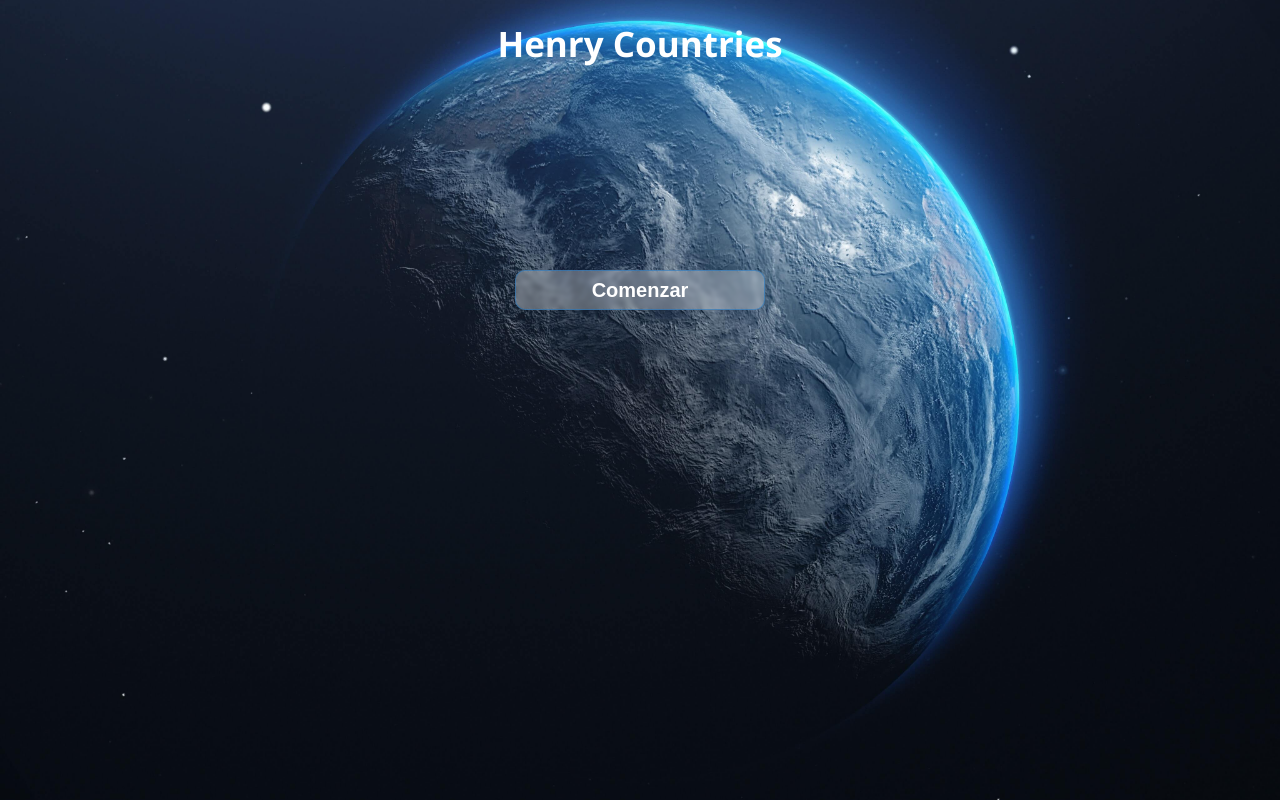
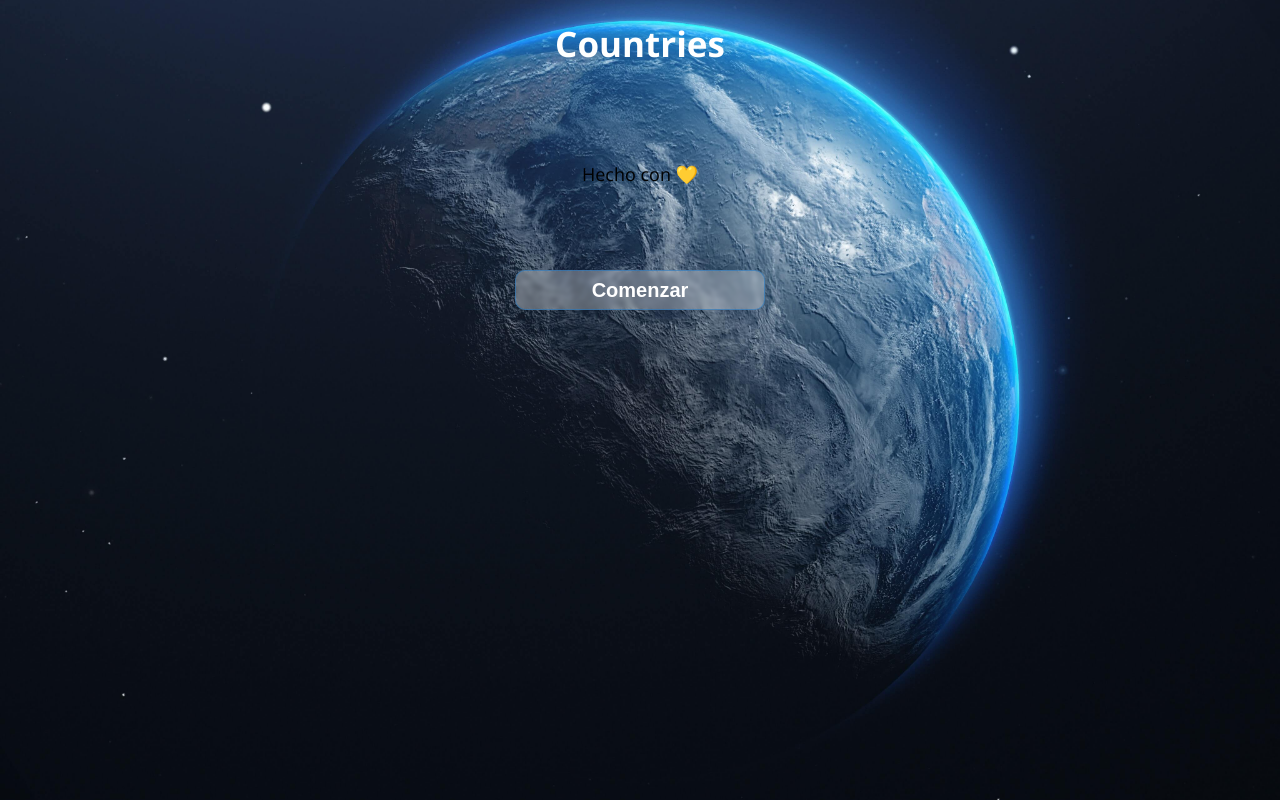
Before and after one commit to ManuMxrales/PI-Countries, a React (Create React App) app in the folder client/: page / in a window 1280 px wide. Built offline with nearby package versions, Linux system fonts and the light colour scheme.

Commit message:
Cambio en la Pagina Principal

```diff
--- a/client/src/components/Inicial.jsx
+++ b/client/src/components/Inicial.jsx
@@ -5,7 +5,8 @@ import { Link } from 'react-router-dom';
 export const Inicial = () => {
   return (
     <div className={s.pagina_inicial}>
-        <h1 className={s.pagina_inicial_title}>Henry Countries</h1>
+        <h1 className={s.pagina_inicial_title}>Countries</h1>
+        <p>Hecho con  &#128155;</p>
         <Link to={"/ruta-principal"}>
         <button className={s.pagina_inicial_btn}>Comenzar</button>
         </Link>
```
